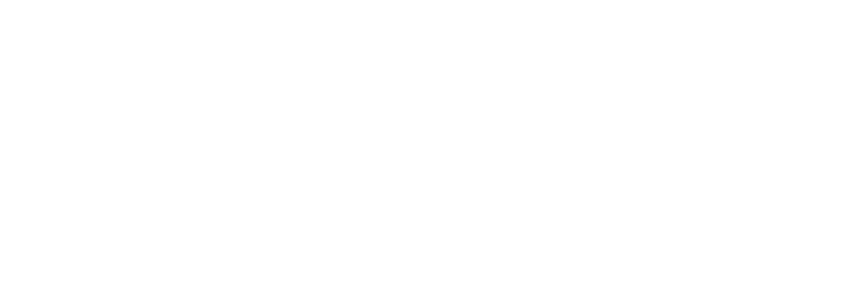
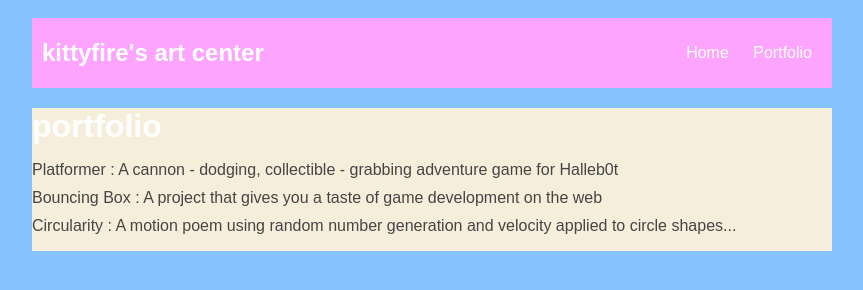
Before and after one commit to meleile/meleile.github.io, a plain HTML site: page portfolio.html in a window 1280 px wide. Shown: the whole page, without its empty margins (208-1071 px from the left). Drawn offline with Linux system fonts and the light colour scheme.

Commit message:
add portfolio.html file

```diff
--- a/index.html
+++ b/index.html
@@ -1,35 +1,37 @@
 <!DOCTYPE HTML>
 <html>
     <head>
-        <title>meleiles art colection</title>
+        <title>kittyfire's art center</title>
+        <link rel="stylesheet" href="style.css">
     </head>
     <body>
+        </div>
         <!-- Visible HTML elements GO HERE  -->
-        <div>
+        <div id="all-contents">
             <nav>
                 <h1>welcome</h1>
-                <ul>
-                    <li>
+                <ul id="nav-ul">
+                    <li class="nav-li">
                         <a href="index.html">home</a>
-                    </li>
-                    <li>
+                    </li class="nav-li">
+                    <li class="nav-li">
                         <a href="portfolio.html">portfolio</a>
-                    </li>
-                </ul>
+                    </li class="nav-li">
+                </ul id="nav-ul">
             </nav>
 
             <main>
                 <!-- Sidebar section -->
-                <div>
-                    <img src="https://i.kym-cdn.com/photos/images/original/001/714/547/375.jpg" alt="">
+                <div class="sidebar">
+                    <img class sidebar-img src=https://i.kym-cdn.com/photos/images/newsfeed/002/076/543/68d alt="width"
                 </div>
 
                 <!-- Content section -->
-                <div>
+                <div class="content">
                     <h2>lyric</h2>
-                    <p>moriss jeff student</p>
+                    <p>morris jeff student</p>
                     <!-- intrest section -->
-                    <div>
+                    <div id interest>
                         <h3>interests</h3>
                         <ul>
                         <li>art</li>
--- a/portfolio.html
+++ b/portfolio.html
@@ -0,0 +1,33 @@
+<!DOCTYPE HTML>
+<html>
+    <head>
+        <title>kittyfire's art center</title>
+        <link rel="stylesheet" href="style.css">
+    </head>
+
+    <body>
+      <div id="all-contents">
+        <nav>
+            <h1>kittyfire's art center</h1>
+            <ul id="nav-ul">
+               <li class="nav-li">
+               <a class="nav-a" href="index.html">Home</a>
+             </li>
+             <li class="nav-li">
+               <a class="nav-a" href="portfolio.html">Portfolio</a>
+             </li>
+         </ul>
+     </nav>
+     <main>
+        <div class="'content'">
+            <h1>portfolio</h1>
+            <ul id="portfolio">
+              <li><a href="projects/platformer/">Platformer : A cannon - dodging, collectible - grabbing adventure game for Halleb0t</a></li>
+              <li><a href="projects/bouncing-box/">Bouncing Box : A project that gives you a taste of game development on the web </a></li>
+              <li><a href="projects/circularity/">Circularity : A motion poem using random number generation and velocity applied to circle shapes...</a></li>
+            </ul>
+        </div>
+     </main>
+      </div>
+    </body>
+</html>
--- a/style.css
+++ b/style.css
@@ -0,0 +1,87 @@
+body {
+    background: rgb(135, 195, 255);
+    color: rgb(45, 45, 45);
+    padding: 10px;
+    font-family: arial;
+}
+#all-contents {
+  max-width: 800px;
+    margin: auto;
+}
+
+/* navigation menu */
+nav {
+    background: rgb(253, 164, 255);
+   margin: 0 auto;
+   margin-bottom: 20px;
+    display: flex;
+    padding: 10px;
+}
+h1 {
+    display: flex;
+    align-items: center;
+    color: white;
+    flex: 1;
+    margin: 0;
+}
+#nav-ul {
+    list-style-image: none;
+}
+.nav-li {
+    display: inline-block;
+    padding: 0 10px;
+}
+a {
+    text-decoration: none;
+    color: #fff;
+}
+
+/* main container area beneath menu */
+main {
+    background: rgb(245, 238, 219);
+    display: flex;
+}
+.sidebar {
+    margin-right: 25px;
+    padding: 10px;
+}
+.sidebar-img {
+    width: 22px;
+}
+.content {
+    flex: 1;
+    padding: 15px;
+}
+
+/* portfolio styles */
+#interests {
+    border: 4px hsl(0, 0%, 100%) ridge;
+    padding: 8px;
+}
+h2, h3 {
+    margin: 0px;
+}
+.content h1 {
+    color: black;
+}
+
+#portfolio {
+    list-style-type: none;
+    padding-left: 0;
+}
+
+#portfolio li {
+    background: rgb(120, 187, 253)
+    padding: 10px;
+    border-radius: 10px;
+    margin-bottom: 10px;
+}
+
+#portfolio li:hover {
+    background: #98ff8a;
+}
+
+#portfolio a {
+    text-decoration: none;
+    color: #454545;
+}
```
